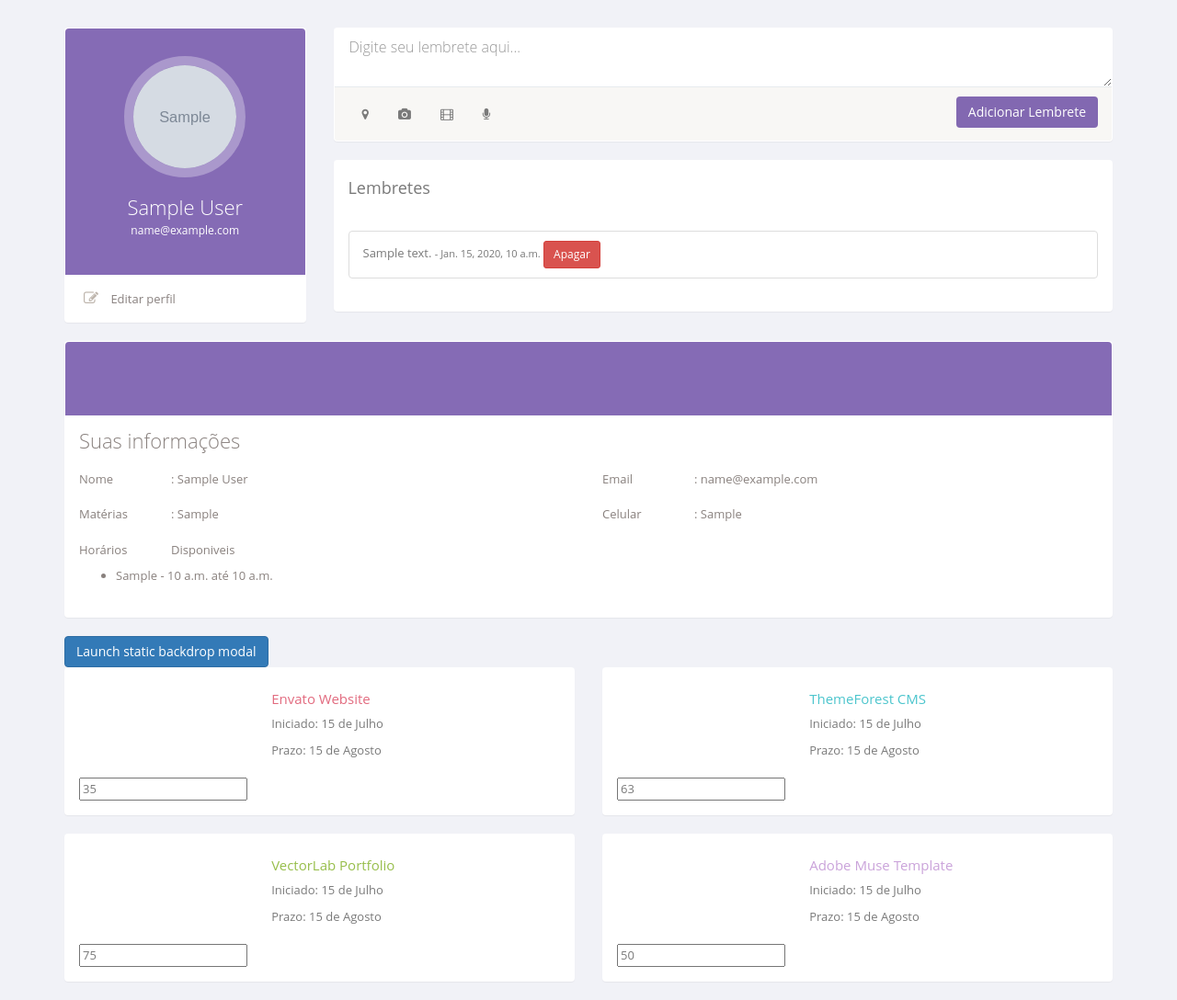
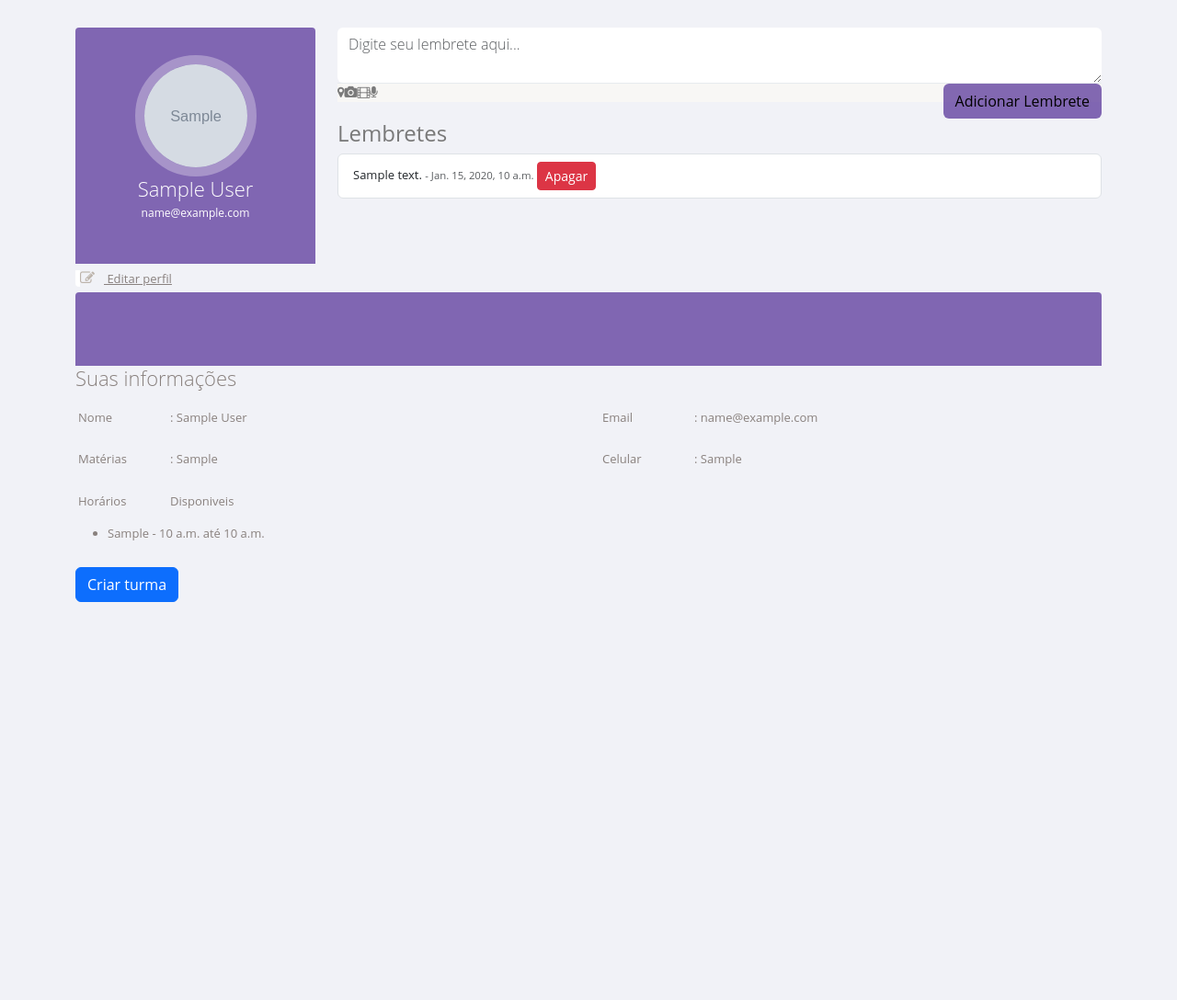
Before and after one commit to vinimarques7/projeto-FDS, a Django app: template which_teacher_app/templates/perfilProfessor.html in a window 1280 px wide. Shown: the whole page at 92% size. After the commit the page ends 655 px from the top, so only its background shows below. Run offline with Django 5.2, Linux system fonts and the light colour scheme; the template is opened without the code that fills it: values that come from a table or form of the project are taken from there, others are empty; tables that the repository leaves empty hold one stand-in row (values such as "Sample post"); grey boxes marked "Sample" are stand-in pictures; some libraries are stand-ins or nearby versions.

Commit message:
adicionei o modal de turmas antigo

```diff
--- a/which_teacher_app/templates/perfilProfessor.html
+++ b/which_teacher_app/templates/perfilProfessor.html
@@ -6,7 +6,7 @@
     <meta name="viewport" content="width=device-width, initial-scale=1">
     {% load static %}
     <link href="https://maxcdn.bootstrapcdn.com/font-awesome/4.3.0/css/font-awesome.min.css" rel="stylesheet">
-    <link href="https://netdna.bootstrapcdn.com/bootstrap/3.3.4/css/bootstrap.min.css" rel="stylesheet">
+    <link href="https://cdn.jsdelivr.net/npm/bootstrap@5.3.0-alpha1/dist/css/bootstrap.min.css" rel="stylesheet">
     <link rel="stylesheet" href="{% static 'styles.css' %}">
     <link rel="stylesheet" href="{% static 'perfilProfessor.css' %}">
     <title>Perfil do professor</title>
@@ -22,9 +22,11 @@
                         <a href="#">
                             <!-- Exibir imagem do professor ou imagem padrão se não houver -->
                             {% if professor.imagem %}
-                                <img src="{{ professor.imagem.url }}" alt="Imagem do professor" class="img-fluid rounded-circle">
+                            <img src="{{ professor.imagem.url }}" alt="Imagem do professor"
+                                class="img-fluid rounded-circle">
                             {% else %}
-                                <img src="{% static 'usuario_default.png' %}" alt="Imagem padrão" class="img-fluid rounded-circle">
+                            <img src="{% static 'usuario_default.png' %}" alt="Imagem padrão"
+                                class="img-fluid rounded-circle">
                             {% endif %}
                         </a>
                         <h1>{{ professor.nome }}</h1>
@@ -39,9 +41,12 @@
                 <div class="panel">
                     <form method="POST">
                         {% csrf_token %}
-                        <textarea name="lembrete_texto" placeholder="Digite seu lembrete aqui..." rows="2" class="form-control input-lg p-text-area"></textarea>
+                        <textarea name="lembrete_texto" placeholder="Digite seu lembrete aqui..." rows="2"
+                            class="form-control input-lg p-text-area"></textarea>
                         <footer class="panel-footer">
-                            <button type="submit" class="btn btn-warning pull-right" style="background-color: #482191aa; border-color: transparent;">Adicionar Lembrete</button>
+                            <button type="submit" class="btn btn-warning pull-right"
+                                style="background-color: #482191aa; border-color: transparent;">Adicionar
+                                Lembrete</button>
                             <ul class="nav nav-pills">
                                 <li><a href="#"><i class="fa fa-map-marker"></i></a></li>
                                 <li><a href="#"><i class="fa fa-camera"></i></a></li>
@@ -111,98 +116,60 @@
         </div>
         <!-- Button trigger modal -->
         <button type="button" class="btn btn-primary" data-bs-toggle="modal" data-bs-target="#staticBackdrop">
-                    Launch static backdrop modal
+            Criar turma
         </button>
 
         <!-- Modal -->
-                <div class="modal fade" id="staticBackdrop" data-bs-backdrop="static" data-bs-keyboard="false" tabindex="-1" aria-labelledby="staticBackdropLabel" aria-hidden="true">
-                    <div class="modal-dialog">
+        <form method="POST" action="{% url 'perfilP' %}">
+            {% csrf_token %}
+            <div class="modal fade" id="staticBackdrop" data-bs-backdrop="static" data-bs-keyboard="false" tabindex="-1"
+                aria-labelledby="staticBackdropLabel" aria-hidden="true">
+                <div class="modal-dialog modal-dialog-centered">
                     <div class="modal-content">
                         <div class="modal-header">
-                                <h1 class="modal-title fs-5" id="staticBackdropLabel">Modal title</h1>
+                            <h5>Nome da turma:</h5>
+                            <input type="text" name="nome_turma" class="nome form-control" placeholder="Tópico">
                             <button type="button" class="btn-close" data-bs-dismiss="modal" aria-label="Close"></button>
                         </div>
                         <div class="modal-body">
-                                ...
+                            <h5>Matéria:</h5>
+                            <div class="dropdown">
+                                <button class="btn btn-primary dropdown-toggle w-100" type="button"
+                                    data-bs-toggle="dropdown">
+                                    Selecione a matéria
+                                </button>
+                                <ul class="dropdown-menu w-100">
+                                    <li><label class="dropdown-item"><input type="radio" name="materia"
+                                                value="Matemática"> Matemática</label></li>
+                                    <li><label class="dropdown-item"><input type="radio" name="materia"
+                                                value="Português"> Português</label></li>
+                                    <li><label class="dropdown-item"><input type="radio" name="materia" value="Inglês">
+                                            Inglês</label></li>
+                                </ul>
+                            </div>
+                            <h5>Alunos:</h5>
+                            <div class="dropdown">
+                                <button class="btn btn-primary dropdown-toggle w-100" type="button"
+                                    data-bs-toggle="dropdown">
+                                    Selecione os alunos
+                                </button>
+                                <ul class="dropdown-menu w-100">
+                                    {% for aluno in alunos %}
+                                    <li><label class="dropdown-item"><input type="checkbox" name="alunos"
+                                                value="{{ aluno.id }}"> {{ aluno.nome }}</label></li>
+                                    {% endfor %}
+                                </ul>
+                            </div>
                         </div>
                         <div class="modal-footer">
-                                <button type="button" class="btn btn-secondary" data-bs-dismiss="modal">Close</button>
-                                <button type="button" class="btn btn-primary">Understood</button>
+                            <button type="button" class="cancelar" data-bs-dismiss="modal">Cancelar</button>
+                            <button type="submit" class="btn btn-primary">Confirmar</button>
                         </div>
                     </div>
                 </div>
             </div>
-                <div>
-                    <div class="row">
-                        <div class="col-md-6">
-                            <div class="panel">
-                                <div class="panel-body">
-                                    <div class="bio-chart">
-                                        <div style="display:inline;width:100px;height:100px;">
-                                            <canvas width="100" height="100px"></canvas>
-                                            <input class="knob" data-width="100" data-height="100" data-displayprevious="true" data-thickness=".2" value="35" data-fgcolor="#482191aa" data-bgcolor="#482191aa">
-                                        </div>
-                                    </div>
-                                    <div class="bio-desk">
-                                        <h4 class="red">Envato Website</h4>
-                                        <p>Iniciado: 15 de Julho</p>
-                                        <p>Prazo: 15 de Agosto</p>
-                                    </div>
-                                </div>
-                            </div>
-                        </div>
-                        <div class="col-md-6">
-                            <div class="panel">
-                                <div class="panel-body">
-                                    <div class="bio-chart">
-                                        <div style="display:inline;width:100px;height:100px;">
-                                            <canvas width="100" height="100px"></canvas>
-                                            <input class="knob" data-width="100" data-height="100" data-displayprevious="true" data-thickness=".2" value="63" data-fgcolor="#482191aa" data-bgcolor="#482191aa">
-                                        </div>
-                                    </div>
-                                    <div class="bio-desk">
-                                        <h4 class="terques">ThemeForest CMS</h4>
-                                        <p>Iniciado: 15 de Julho</p>
-                                        <p>Prazo: 15 de Agosto</p>
-                                    </div>
-                                </div>
-                            </div>
-                        </div>
-                        <div class="col-md-6">
-                            <div class="panel">
-                                <div class="panel-body">
-                                    <div class="bio-chart">
-                                        <div style="display:inline;width:100px;height:100px;">
-                                            <canvas width="100" height="100px"></canvas>
-                                            <input class="knob" data-width="100" data-height="100" data-displayprevious="true" data-thickness=".2" value="75" data-fgcolor="#482191aa" data-bgcolor="#482191aa">
-                                        </div>
-                                    </div>
-                                    <div class="bio-desk">
-                                        <h4 class="green">VectorLab Portfolio</h4>
-                                        <p>Iniciado: 15 de Julho</p>
-                                        <p>Prazo: 15 de Agosto</p>
-                                    </div>
-                                </div>
-                            </div>
-                        </div>
-                        <div class="col-md-6">
-                            <div class="panel">
-                                <div class="panel-body">
-                                    <div class="bio-chart">
-                                        <div style="display:inline;width:100px;height:100px;">
-                                            <canvas width="100" height="100px"></canvas>
-                                            <input class="knob" data-width="100" data-height="100" data-displayprevious="true" data-thickness=".2" value="50" data-fgcolor="#482191aa" data-bgcolor="#482191aa">
-                                        </div>
-                                    </div>
-                                    <div class="bio-desk">
-                                        <h4 class="purple">Adobe Muse Template</h4>
-                                        <p>Iniciado: 15 de Julho</p>
-                                        <p>Prazo: 15 de Agosto</p>
-                                    </div>
-                                </div>
-                            </div>
-                        </div>
-                    </div>
+        </form>
+
     </div>
     </div>
     </div>
```
Lines whose indentation alone changed are shown as unchanged.
